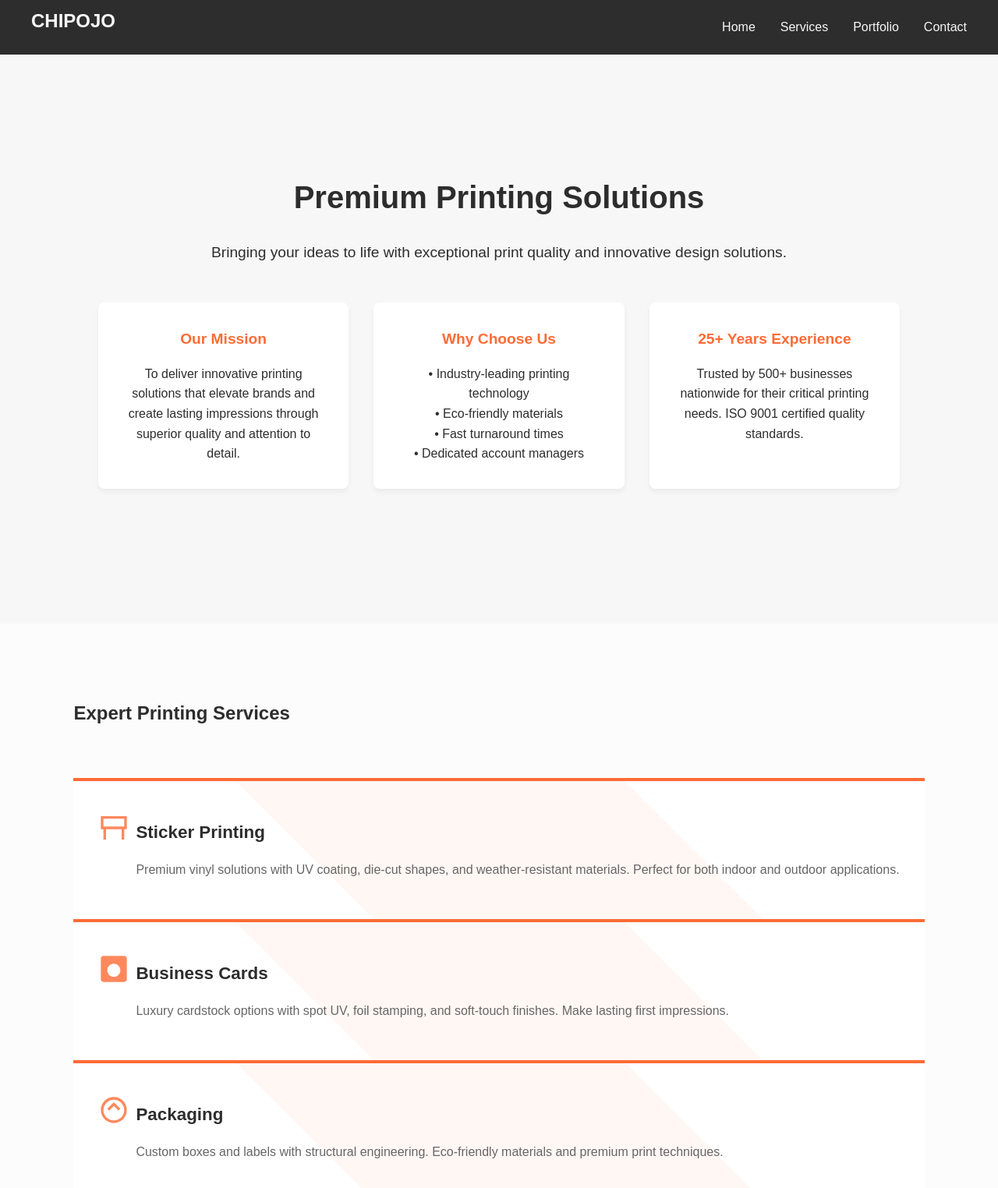
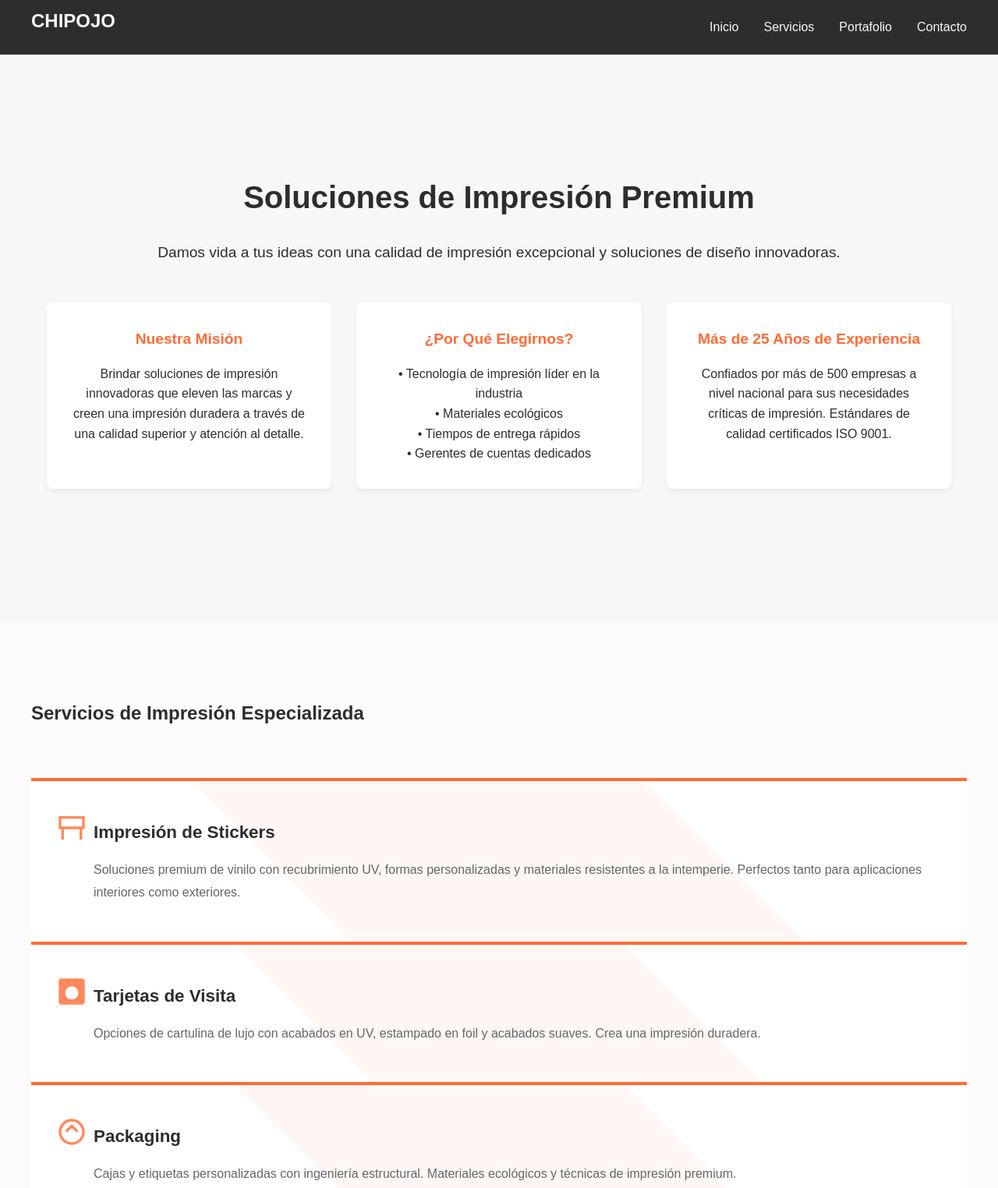
Before and after one commit to jpinas1998/chipojoprint, a plain HTML site: page index.html in a window 1280 px wide. Shown: the top 1524 px of the page at 78% size. Drawn offline with Linux system fonts and the light colour scheme.

Commit message:
chore: translate

```diff
--- a/index.html
+++ b/index.html
@@ -1,9 +1,9 @@
 <!DOCTYPE html>
-<html lang="en">
+<html lang="es">
 <head>
     <meta charset="UTF-8">
     <meta name="viewport" content="width=device-width, initial-scale=1.0">
-    <title>Chipojo - Professional Printing Services</title>
+    <title>Chipojo - Servicios Profesionales de Impresión</title>
 
     <link rel="stylesheet" href="style.css">
     <link rel="stylesheet" href="portfolio.css">
@@ -17,39 +17,41 @@
     <nav>
         <div class="logo">CHIPOJO</div>
         <div class="nav-links">
-            <a href="#home">Home</a>
-            <a href="#services">Services</a>
-            <a href="#portfolio">Portfolio</a>
-            <a href="#contact">Contact</a>
+            <a href="#home">Inicio</a>
+            <a href="#services">Servicios</a>
+            <a href="#portfolio">Portafolio</a>
+            <a href="#contact">Contacto</a>
         </div>
     </nav>
 </header>
 
 <section id="home">
     <div class="container" data-animate>
-        <h1>Premium Printing Solutions</h1>
-        <p class="tagline">Bringing your ideas to life with exceptional print quality and innovative design
-            solutions.</p>
+        <h1>Soluciones de Impresión Premium</h1>
+        <p class="tagline">Damos vida a tus ideas con una calidad de impresión excepcional y soluciones de diseño
+            innovadoras.</p>
 
         <div class="about-grid">
             <div class="about-card" data-animate>
-                <h3>Our Mission</h3>
-                <p>To deliver innovative printing solutions that elevate brands and create lasting impressions through
-                    superior quality and attention to detail.</p>
+                <h3>Nuestra Misión</h3>
+                <p>Brindar soluciones de impresión innovadoras que eleven las marcas y creen una impresión duradera a
+                    través de
+                    una calidad superior y atención al detalle.</p>
             </div>
 
             <div class="about-card" data-animate>
-                <h3>Why Choose Us</h3>
-                <p>• Industry-leading printing technology<br>
-                    • Eco-friendly materials<br>
-                    • Fast turnaround times<br>
-                    • Dedicated account managers</p>
+                <h3>¿Por Qué Elegirnos?</h3>
+                <p>• Tecnología de impresión líder en la industria<br>
+                    • Materiales ecológicos<br>
+                    • Tiempos de entrega rápidos<br>
+                    • Gerentes de cuentas dedicados</p>
             </div>
 
             <div class="about-card" data-animate>
-                <h3>25+ Years Experience</h3>
-                <p>Trusted by 500+ businesses nationwide for their critical printing needs. ISO 9001 certified quality
-                    standards.</p>
+                <h3>Más de 25 Años de Experiencia</h3>
+                <p>Confiados por más de 500 empresas a nivel nacional para sus necesidades críticas de impresión.
+                    Estándares de
+                    calidad certificados ISO 9001.</p>
             </div>
         </div>
     </div>
@@ -57,22 +59,22 @@
 
 <section id="services">
     <div class="container">
-        <h2>Expert Printing Services</h2>
+        <h2>Servicios de Impresión Especializada</h2>
         <div class="services-grid">
             <div class="service-card" data-animate>
-                <h3>Sticker Printing</h3>
-                <p>Premium vinyl solutions with UV coating, die-cut shapes, and weather-resistant materials. Perfect for
-                    both indoor and outdoor applications.</p>
+                <h3>Impresión de Stickers</h3>
+                <p>Soluciones premium de vinilo con recubrimiento UV, formas personalizadas y materiales resistentes a
+                    la intemperie. Perfectos tanto para aplicaciones interiores como exteriores.</p>
             </div>
             <div class="service-card" data-animate>
-                <h3>Business Cards</h3>
-                <p>Luxury cardstock options with spot UV, foil stamping, and soft-touch finishes. Make lasting first
-                    impressions.</p>
+                <h3>Tarjetas de Visita</h3>
+                <p>Opciones de cartulina de lujo con acabados en UV, estampado en foil y acabados suaves. Crea una
+                    impresión duradera.</p>
             </div>
             <div class="service-card" data-animate>
                 <h3>Packaging</h3>
-                <p>Custom boxes and labels with structural engineering. Eco-friendly materials and premium print
-                    techniques.</p>
+                <p>Cajas y etiquetas personalizadas con ingeniería estructural. Materiales ecológicos y técnicas de
+                    impresión premium.</p>
             </div>
         </div>
     </div>
@@ -80,21 +82,21 @@
 
 <section id="portfolio">
     <div class="container">
-        <h2>Crafting Print Excellence</h2>
+        <h2>Creando Excelencia en Impresión</h2>
         <div class="portfolio-grid">
             <div class="portfolio-item" data-animate data-category="Packaging">
                 <img src="assets/sample1.jpg" alt="Sticker Project">
                 <p>
-                    <span class="project-title">Retail Sticker Series</span><br>
-                    Vibrant waterproof stickers for cosmetic product line
+                    <span class="project-title">Serie de Stickers para Retail</span><br>
+                    Stickers vibrantes y resistentes al agua para línea de productos cosméticos
                 </p>
             </div>
 
             <div class="portfolio-item" data-animate data-category="Branding">
                 <img src="assets/sample2.jpg" alt="Business Cards">
                 <p>
-                    <span class="project-title">Tech Startup Suite</span><br>
-                    Matte black business cards with metallic foil detailing
+                    <span class="project-title">Suite para Startups Tecnológicas</span><br>
+                    Tarjetas de visita negras mate con detalles en foil metálico
                 </p>
             </div>
         </div>
@@ -103,17 +105,17 @@
 
 <section id="contact">
     <div class="container">
-        <h2>Let's Create Together</h2>
+        <h2>Creemos Juntos</h2>
         <div class="contact-container" data-animate>
             <form class="contact-form">
-                <input type="text" name="name" placeholder="Your Name" required>
-                <input type="email" name="email" placeholder="Your Email" required>
-                <textarea name="message" placeholder="Tell us about your project..." rows="5" required></textarea>
-                <button type="submit" class="btn">Send Message</button>
+                <input type="text" name="name" placeholder="Tu Nombre" required>
+                <input type="email" name="email" placeholder="Tu Correo Electrónico" required>
+                <textarea name="message" placeholder="Cuéntanos sobre tu proyecto..." rows="5" required></textarea>
+                <button type="submit" class="btn">Enviar Mensaje</button>
             </form>
 
             <div class="contact-info">
-                <h3>Contact Information</h3>
+                <h3>Información de Contacto</h3>
                 <p>📞 +5356050721</p>
                 <p>📍 Miramar, Playa</p>
                 <p>✉️ chipojoprint@gmail.com</p>
```
Also changed, not shown: 1 other file.
